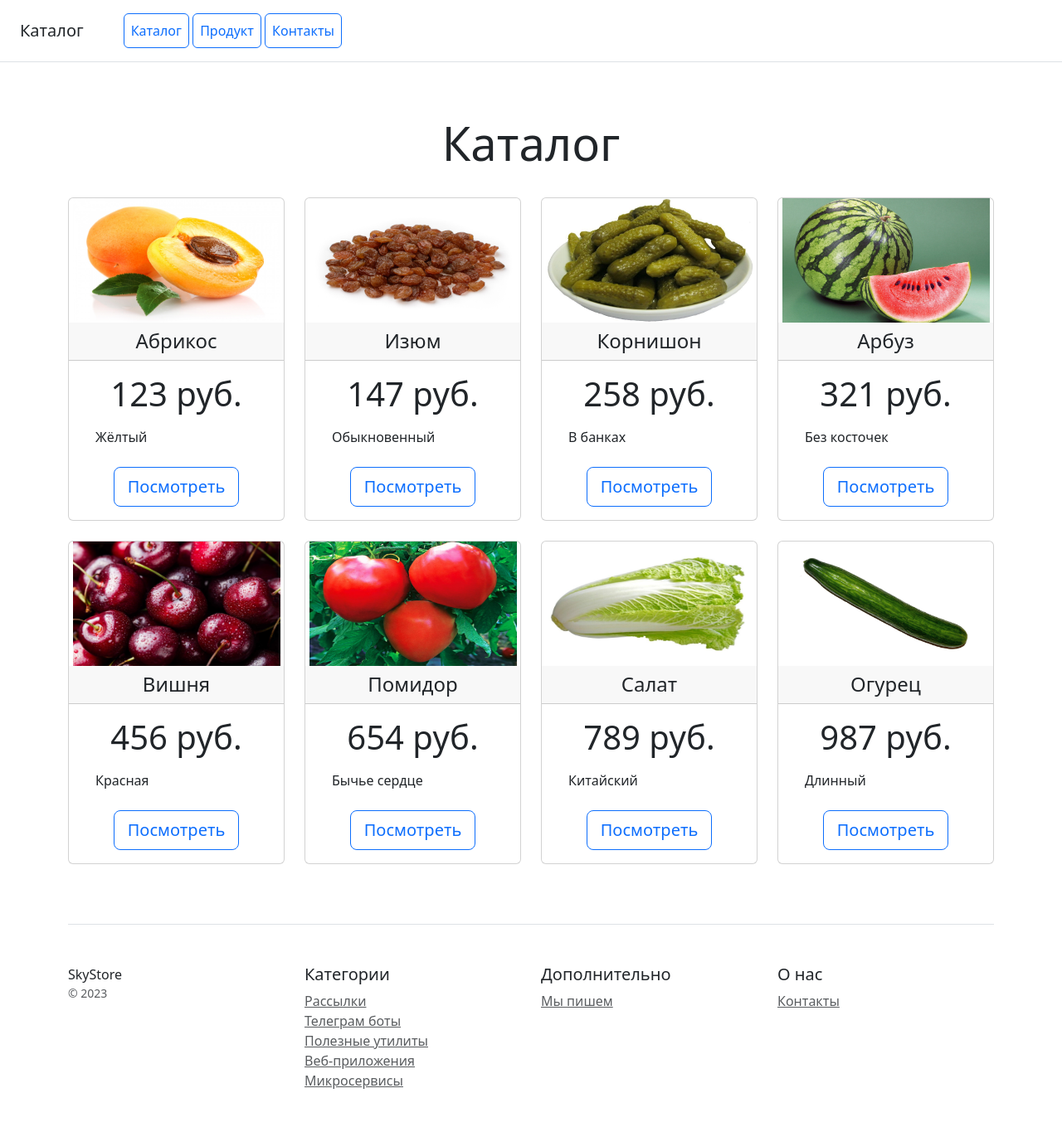
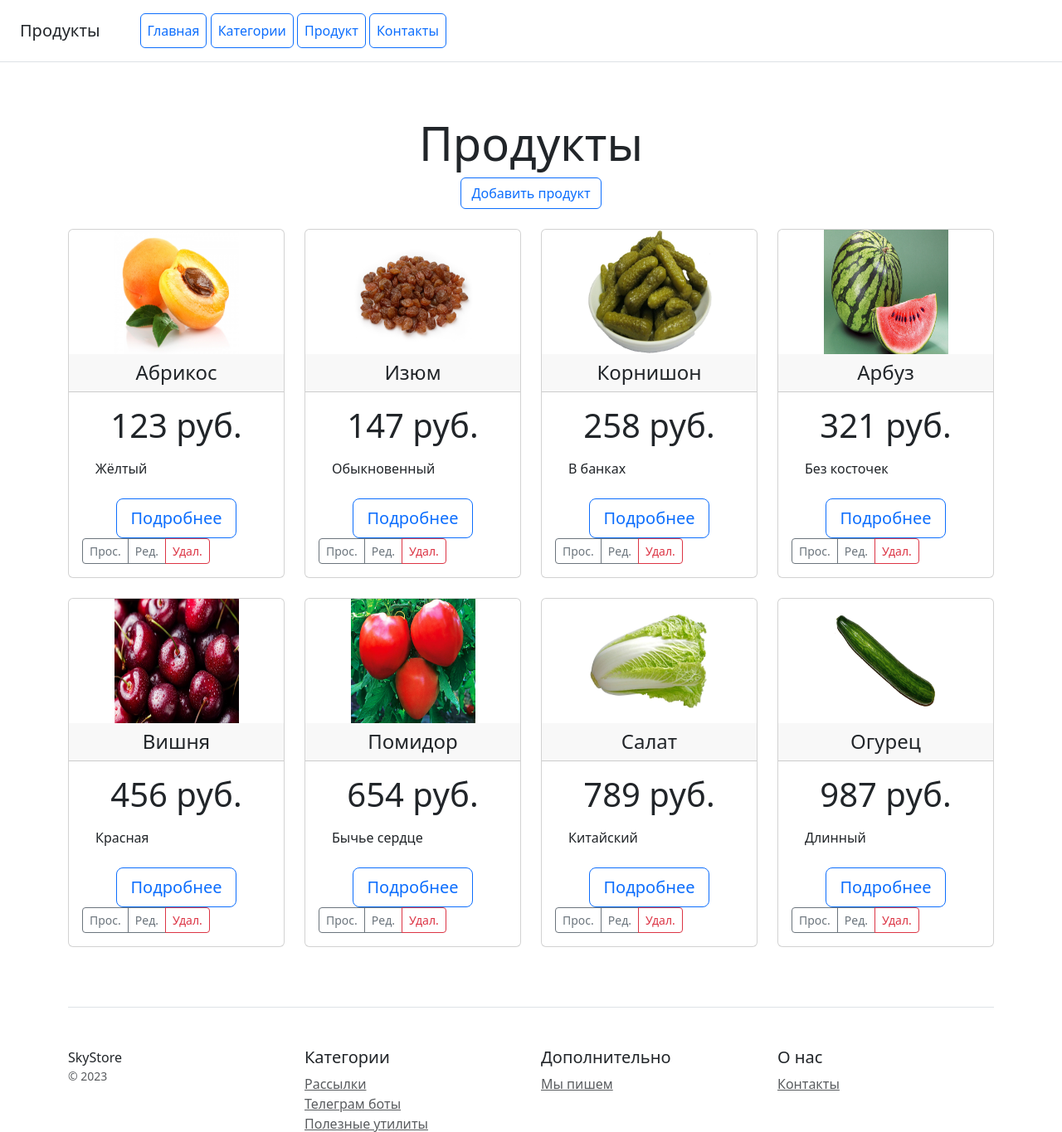
Before and after one commit to mikhapol/django_catalog_poetry, a Django app: page / in a window 1280 px wide. Shown: the top 1365 px of the page at 83% size. Before the commit the page ends 1313 px from the top, so only its background shows below. Run offline with Django 4.2, Linux system fonts and the light colour scheme; data comes from the database, SQL or seed files in the repository; some libraries are stand-ins or nearby versions.

Commit message:
Начало 21_1

```diff
--- a/catalog_app/templates/catalog_app/contacts.html
+++ b/catalog_app/templates/catalog_app/contacts.html
@@ -2,7 +2,7 @@
 {% block content %}
 
 <div class="pricing-header px-3 py-3 pt-md-5 pb-md-4 mx-auto text-center">
-    <h1 class="display-4">Контакты</h1>
+    <h1 class="display-4">{{ title }}</h1>
 </div>
 
 <div class="container">
--- a/catalog_app/templates/catalog_app/includes/inc_catalog_menu.html
+++ b/catalog_app/templates/catalog_app/includes/inc_catalog_menu.html
@@ -1,7 +1,8 @@
 <div class="d-flex flex-column flex-md-row align-items-center p-3 px-md-4 mb-3 bg-white border-bottom box-shadow">
     <h5 class="my-0 mr-md-auto font-weight-normal">{{ title }}</h5>
     <nav class="ms-5">
-        <a class="p-2 btn btn-outline-primary" href="/">Каталог</a>
+        <a class="p-2 btn btn-outline-primary" href="/">Главная</a>
+        <a class="p-2 btn btn-outline-primary" href="/categories/">Категории</a>
         <a class="p-2 btn btn-outline-primary" href="/product/">Продукт</a>
         <a class="p-2 btn btn-outline-primary" href="/contacts/">Контакты</a>
     </nav>
--- /dev/null
+++ b/catalog_app/templates/catalog_app/index.html
@@ -0,0 +1,51 @@
+{% extends 'catalog_app/base.html' %}
+
+{% load static %}
+{% load my_tags %}
+{% block content %}
+
+
+<div class="pricing-header px-3 py-3 pt-md-5 pb-md-4 mx-auto text-center">
+    <h1 class="display-4">{{ title }}</h1>
+<dev class="col-12 mb-5">
+    <a class="btn btn-outline-primary" href="{% url 'catalog_app:create_product' %}">Добавить продукт</a>
+</dev>
+</div>
+<div class="container">
+
+    <div class="row text-center">
+        {% for object in object_list %}
+        <div class="col-3">
+            <div class="card mb-4 box-shadow">
+                <div>
+                    <img src="{{ object.image|media_path }}" style="width: 150px;height: 150px"/></img>
+                </div>
+                <div class="card-header">
+                    <h4 class="my-0 font-weight-normal">{{ object.name|title }}</h4>
+                </div>
+                <div class="card-body">
+                    <h1 class="card-title pricing-card-title">{{ object.price }} руб.</h1>
+                    <ul class="list-unstyled mt-3 mb-4 text-start m-3">
+                        <li>{{ object.desc|truncatechars:80 }} </li>
+                    </ul>
+                    <a class="btn btn-lg btn-block btn-outline-primary" href="{% url 'catalog_app:product' object.pk %}" >Подробнее</a>
+                    <br>
+                    <div class="d-flex justify-content-between align-items-center">
+                <div class="btn-group">
+                    <a href="#"
+                       class="btn btn-sm btn-outline-secondary">Прос.</a>
+                    <a href="#" type="button"
+                       class="btn btn-sm btn-outline-secondary">Ред.</a>
+                    <a href="#" type="button"
+                       class="btn btn-sm btn-outline-danger">Удал.</a>
+                </div>
+
+
+            </div>
+                </div>
+            </div>
+        </div>
+        {% endfor %}
+    </div>
+
+    {% endblock content %}
--- a/catalog_app/templates/catalog_app/home.html
+++ b/catalog_app/templates/catalog_app/product_form.html
@@ -6,17 +6,17 @@
 
 
 <div class="pricing-header px-3 py-3 pt-md-5 pb-md-4 mx-auto text-center">
-    <h1 class="display-4">Каталог</h1>
+    <h1 class="display-4">{{ title }}</h1>
 
 </div>
 <div class="container">
 
     <div class="row text-center">
         {% for object in object_list %}
-        <div class="col-3">
+        <div class="col-5" style="margin-left: 330px">
             <div class="card mb-4 box-shadow">
                 <div>
-                    <img src="{{ object.image|media_path }}" style="width: 250px;height: 150px"/></img>
+                    <img src="{{ object.image|media_path }}" style="width: 250px;height: 250px"/></img>
                 </div>
                 <div class="card-header">
                     <h4 class="my-0 font-weight-normal">{{ object.name }}</h4>
@@ -24,9 +24,8 @@
                 <div class="card-body">
                     <h1 class="card-title pricing-card-title">{{ object.price }} руб.</h1>
                     <ul class="list-unstyled mt-3 mb-4 text-start m-3">
-                        <li>{{ object.desc|truncatechars:80 }} </li>
+                        <li>{{ object.desc|truncatechars:80 }}</li>
                     </ul>
-                    <button type="button" class="btn btn-lg btn-block btn-outline-primary">Посмотреть</button>
                 </div>
             </div>
         </div>
--- a/catalog_app/urls.py
+++ b/catalog_app/urls.py
@@ -1,12 +1,19 @@
 from django.urls import path
 
 from catalog_app.apps import CatalogAppConfig
-from catalog_app.views import home, contacts, product
+from catalog_app.views import home, contacts, ProductListView, CategoryListView, ProductCreateView
 
 app_name = CatalogAppConfig.name
 
 urlpatterns = [
     path('', home, name='home'),
-    path('product/', product, name='product'),
+    path('categories/', CategoryListView.as_view(), name='categories'),
+    path('catalog_app/<int:pk>/', ProductListView.as_view(), name='product'),
+
+    path('catalog_app/create/', ProductCreateView.as_view(), name='create_product'),
+    # path('catalog_app/view/<int:pk>/', ProductDetailView.as_view(), name='view_product'),
+    # path('catalog_app/update/<int:pk>/', ProductUpdateView.as_view(), name='update_product'),
+    # path('catalog_app/delete/<int:pk>/', ProductDeleteView.as_view(), name='delete_product'),
+
     path('contacts/', contacts, name='contacts'),
 ]
--- a/catalog_app/views.py
+++ b/catalog_app/views.py
@@ -1,6 +1,8 @@
 from django.shortcuts import render
+from django.urls import reverse_lazy
+from django.views.generic import ListView, CreateView
 
-from catalog_app.models import Product
+from catalog_app.models import Product, Category
 
 
 # Create your views here.
@@ -10,17 +12,42 @@ def home(request):
     product_list = Product.objects.all()
     context = {
         'object_list': product_list,
-        'title': 'Каталог'
+        'title': 'Продукты'
     }
-    return render(request, 'catalog_app/home.html', context)
+    return render(request, 'catalog_app/index.html', context)
 
 
-def product(request):
-    context = {
-        'title': 'Продукт'
+class CategoryListView(ListView):
+    model = Category
+    extra_context = {
+        'title': 'Категория продуктов'
     }
 
-    return render(request, 'catalog_app/product.html', context)
+
+# def product(request, pk):
+#     context = {
+#         'object_list': Product.objects.filter(pk=pk),
+#         'title': 'Продукт'
+#     }
+#
+#     return render(request, 'catalog_app/product_form.html', context)
+
+class ProductListView(ListView):
+    model = Product
+
+    def get_queryset(self):
+        queryset = super().get_queryset()
+        queryset = queryset.filter(category_id=self.kwargs.get('pk'))
+        return queryset
+
+    def get_context_data(self, *args, **kwargs):
+        contex_data = super().get_context_data(*args, **kwargs)
+
+        category_item = Category.objects.get(pk=self.kwargs.get('pk'))
+        contex_data['category_pk'] = category_item.pk
+        contex_data['title'] = f'Продукты категории - все наши категории {category_item.name}'
+
+        return contex_data
 
 
 def contacts(request):
@@ -35,3 +62,9 @@ def contacts(request):
         print(f'{name} ({phone}): {message}')
 
     return render(request, 'catalog_app/contacts.html', context)
+
+
+class ProductCreateView(CreateView):
+    model = Product
+    fields = ('name', 'desc', 'price', 'category', 'image')
+    success_url = reverse_lazy('catalog_app:index')
```
Also changed, not shown: catalog_app/management/commands/fill.py (+1 -11 lines), catalog_app/templates/catalog_app/category_list.html (added, +28 -0 lines), catalog_app/templates/catalog_app/product.html (line endings or trailing spaces).
